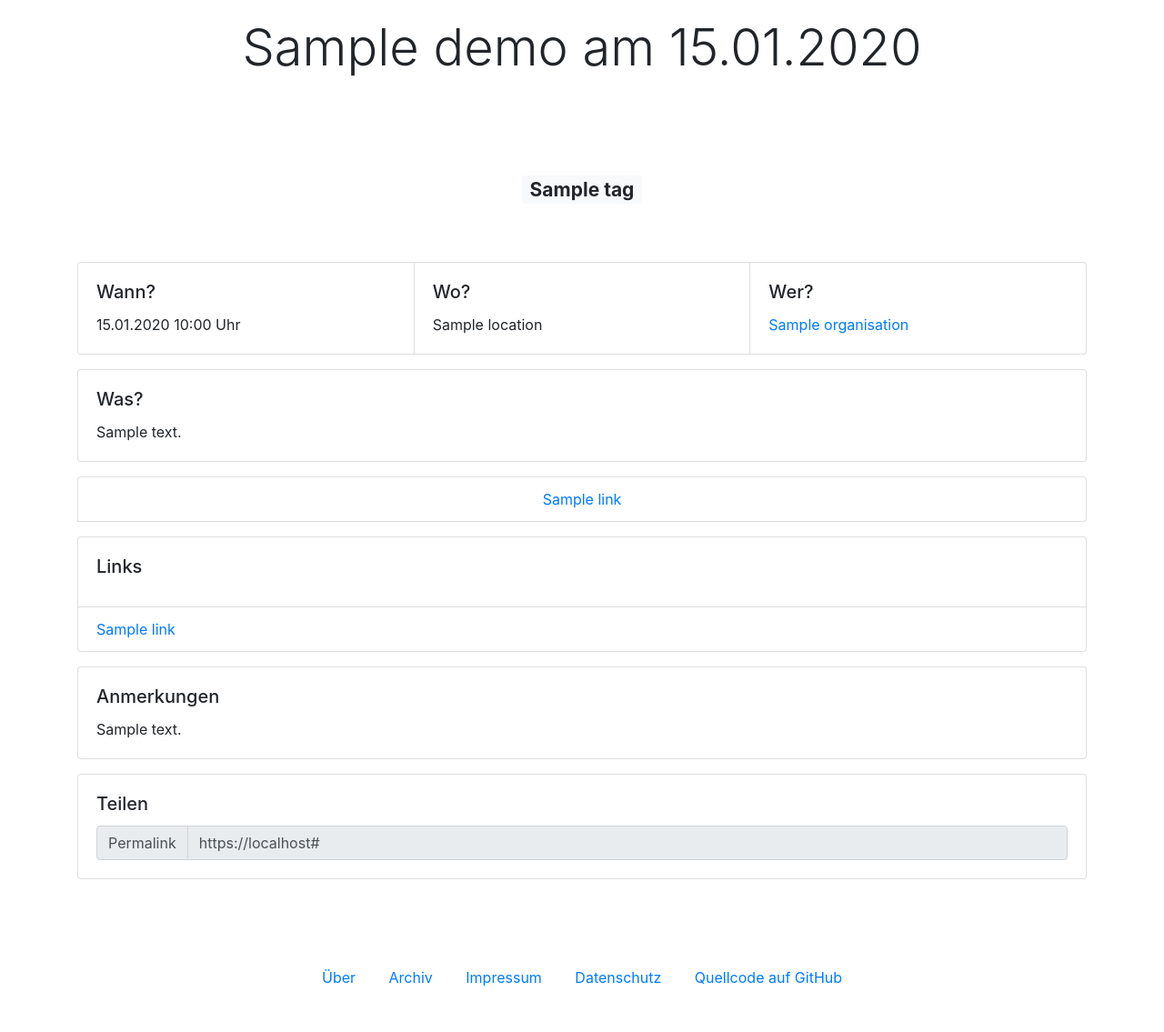
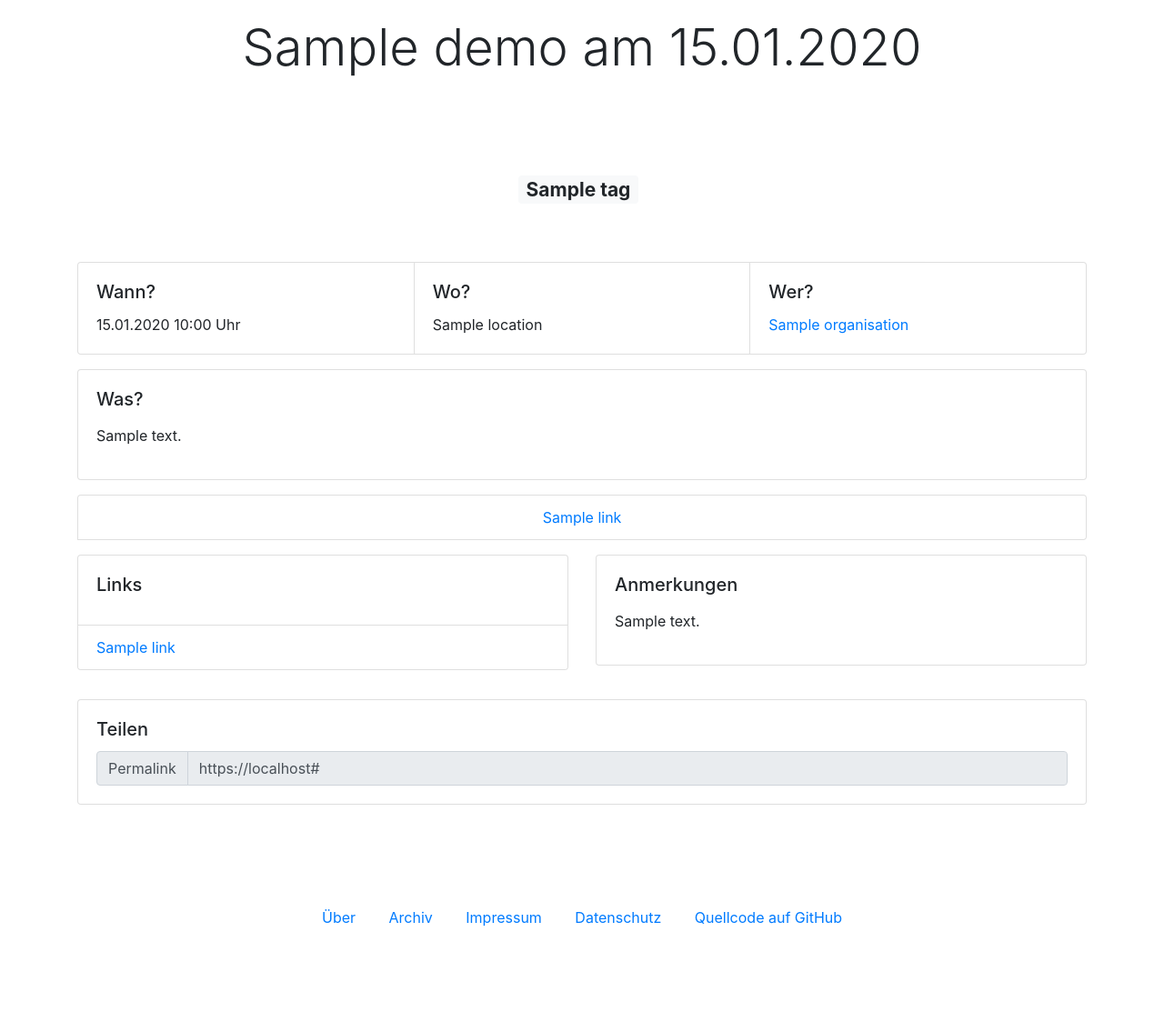
Before and after one commit to demostat/demostat, a Django app: template demostat/templates/demostat/demo_detail.html in a window 1280 px wide. Shown: the part 141-1276 px from the top of the page at 91% size. After the commit the page ends 1160 px from the top, so only its background shows below. Run offline with Django 3.2, Linux system fonts and the light colour scheme; the template is opened without the code that fills it: most values are stand-ins (such as "Sample title", 1, 10 or a date in 2020); some libraries are stand-ins or nearby versions.

Commit message:
Nutzung des Bootstrap grid auf der Infoseite
Ref #18

```diff
--- a/demostat/templates/demostat/demo_detail.html
+++ b/demostat/templates/demostat/demo_detail.html
@@ -6,13 +6,15 @@
 <h1 class="display-4">{{ demo.title }} am {{ demo.date|date:"d.m.Y" }}</h1>
 <section class="tags">
   <span class="h3">
-    {% for tag in demo.tags.all %}<a href="{% url 'demostat:tag' tag.slug %}" class="badge badge-light">{{ tag.name }}</a>{% endfor %}
+    {% for tag in demo.tags.all %}<a href="{% url 'demostat:tag' tag.slug %}" class="badge badge-light mr-2">{{ tag.name }}</a>{% endfor %}
   </span>
 </section>
 {% endblock%}
 
 {% block content %}
 <section>
+  <div class="row">
+    <div class="col-12">
       <div class="card-group">
         <div class="card {% if demo.is_next %} border-success {% endif %}">
           <div class="card-body">
@@ -33,12 +35,16 @@
           </div>
         </div>
       </div>
+    </div>
+    <div class="col-12">
       <div class="card">
         <div class="card-body">
           <h5 class="card-title">Was?</h5>
-      <p class="card-text">{{ demo.description }}</p>
+          <p class="card-text">{{ demo.description | linebreaks }}</p>
         </div>
       </div>
+    </div>
+    <div class="col-12">
       {% if demo.link_set.all %}
       <div class="list-group list-group-horizontal-md text-center">
         {% for link in demo.link_set.all|slice:":4" %}
@@ -46,6 +52,10 @@
         {% endfor %}
       </div>
       {% endif %}
+    </div>
+    <div class="col-12">
+      <div class="row">
+        <div class="col-12 col-md-6">
           {% if demo.location.lat and demo.location.lon %}
           <div class="card ">
             <div class="embed-responsive embed-responsive-16by9">
@@ -68,14 +78,20 @@
             </div>
           </div>
           {% endif %}
+        </div>
+        <div class="col-12 col-md-6">
           {% if demo.note %}
           <div class="card">
             <div class="card-body">
               <h5 class="card-title">Anmerkungen</h5>
-      <p class="card-text">{{ demo.note }}</p>
+              <p class="card-text">{{ demo.note | linebreaks }}</p>
             </div>
           </div>
           {% endif %}
+        </div>
+      </div>
+    </div>
+    <div class="col-12">
       <div class="card">
         <div class="card-body">
           <h5 class="card-title">Teilen</h5>
@@ -87,5 +103,7 @@
           </div>
         </div>
       </div>
+    </div>
+  </div>
 </section>
 {% endblock %}
```
Lines whose indentation alone changed are shown as unchanged.
